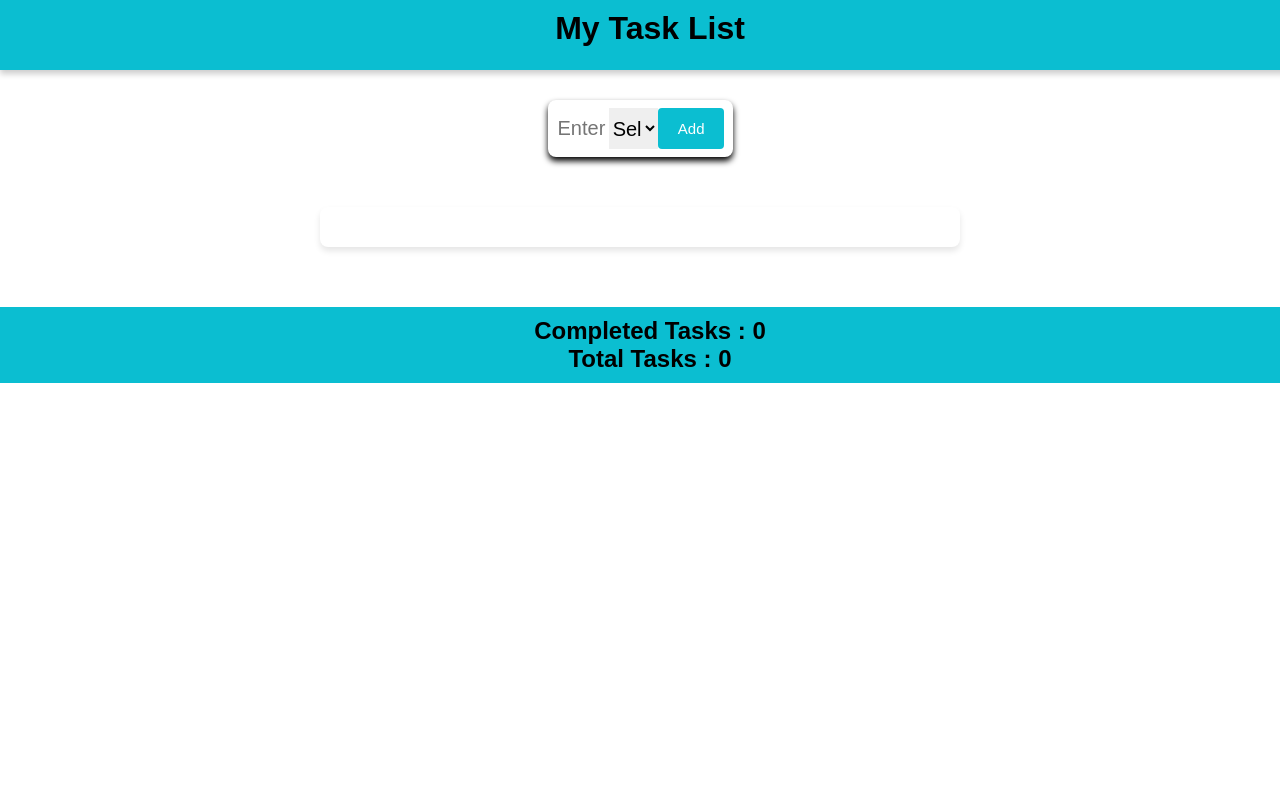
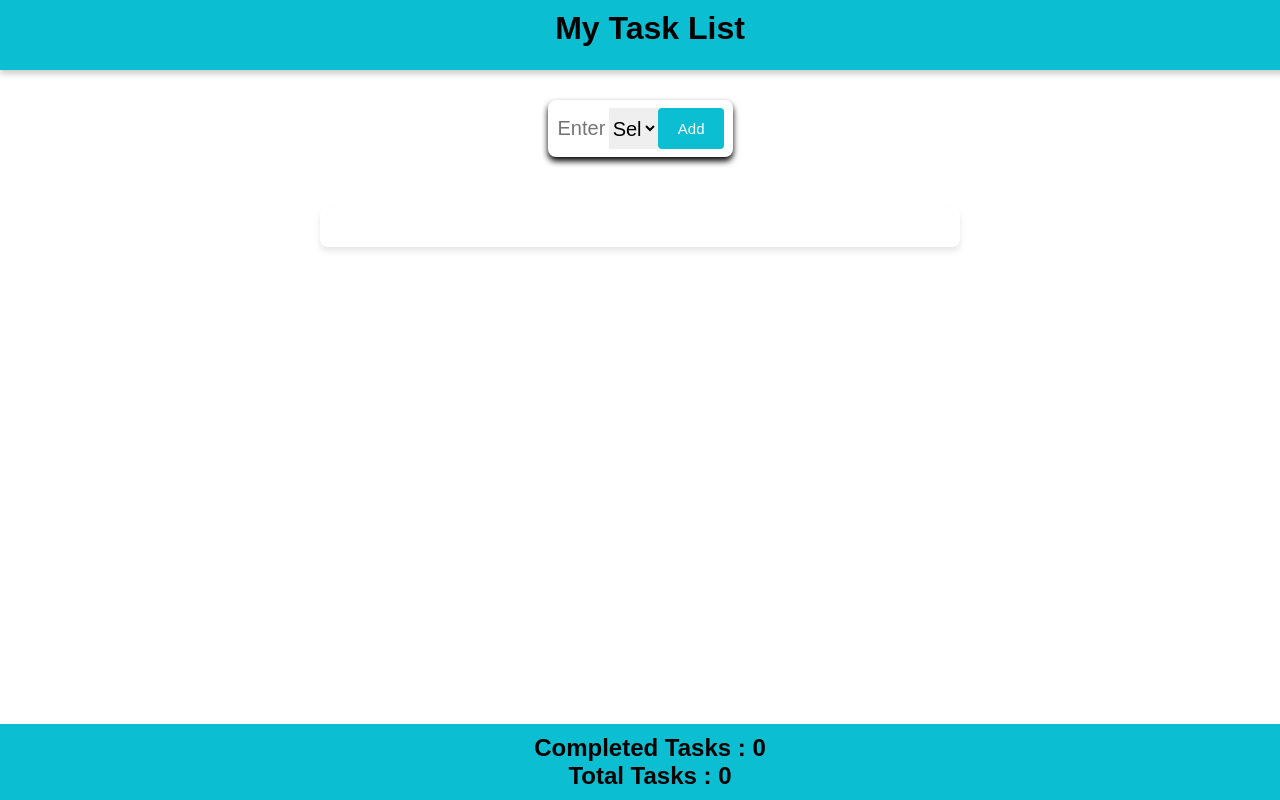
Before and after one commit to paulbud61/to-do-list-ikonSoft, a React (Create React App) app: page / in a window 1280 px wide. Built offline with nearby package versions, Linux system fonts and the light colour scheme.

Commit message:
Update Footer

```diff
--- a/src/components/footer.module.css
+++ b/src/components/footer.module.css
@@ -31,7 +31,7 @@
     width: 100%;
     background-color: rgb(11, 190, 209);
     padding: 10px;
-    position: sticky;
+    position: fixed;
   }
 
   .item {
--- a/src/components/taskName.module.css
+++ b/src/components/taskName.module.css
@@ -17,9 +17,8 @@
     box-shadow: 0 4px 6px rgba(0, 0, 0, 0.1);
     width: 300px;
     padding: 20px;
-    margin: 50px auto 0;
+    margin: 50px auto 60px;
     transition: all 1s;
-    margin-bottom: 60px;
   }
 }
 
```
